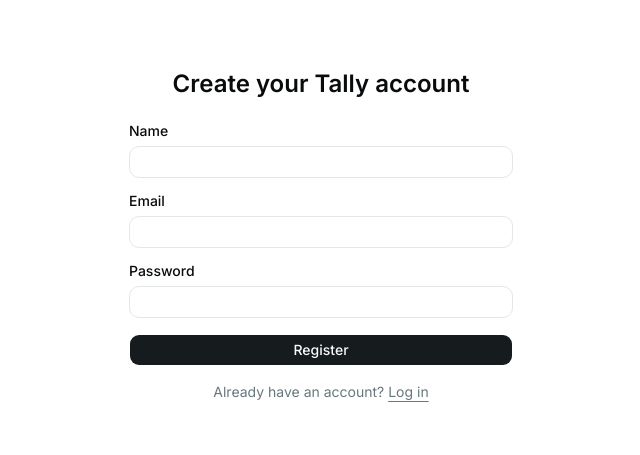
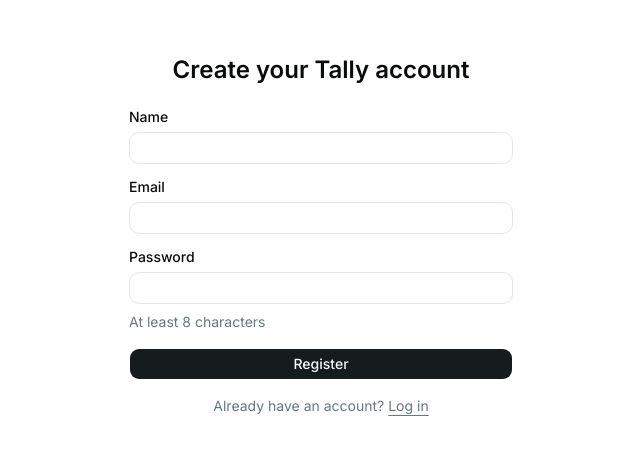
Before and after one commit to nerovkha/tally, a Next.js app: page /register in a window 1280 px wide. Shown: the part 165-620 px from the top of the page, without its empty margins (319-959 px from the left). Built offline with nearby package versions, Linux system fonts and the light colour scheme; no server answers.

Commit message:
show the password requirement on the register form

```diff
--- a/src/app/(auth)/register/register-form.tsx
+++ b/src/app/(auth)/register/register-form.tsx
@@ -47,6 +47,9 @@ export default function RegisterForm() {
           minLength={8}
           autoComplete="new-password"
         />
+        <p className="text-sm text-muted-foreground">
+          At least 8 characters
+        </p>
       </div>
       {state.error && (
         <p className="text-sm text-red-600" role="alert">
```
